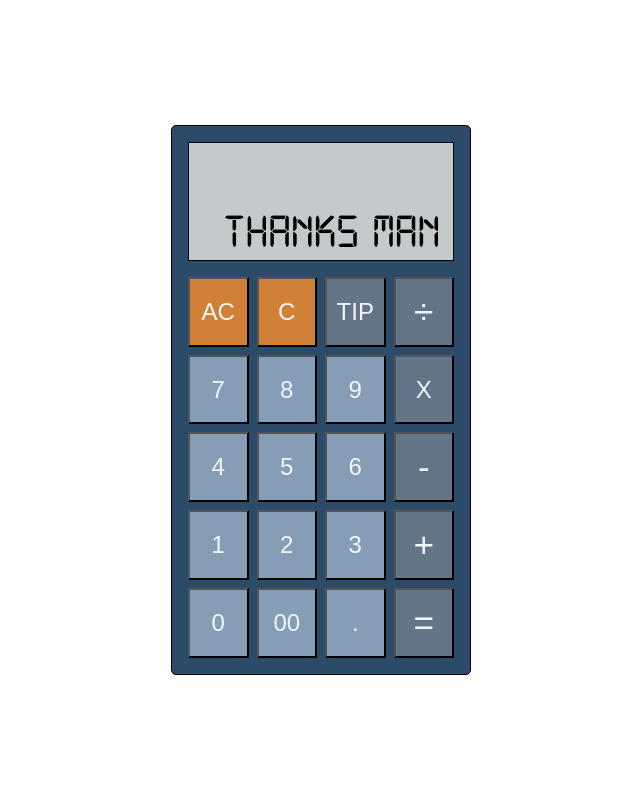
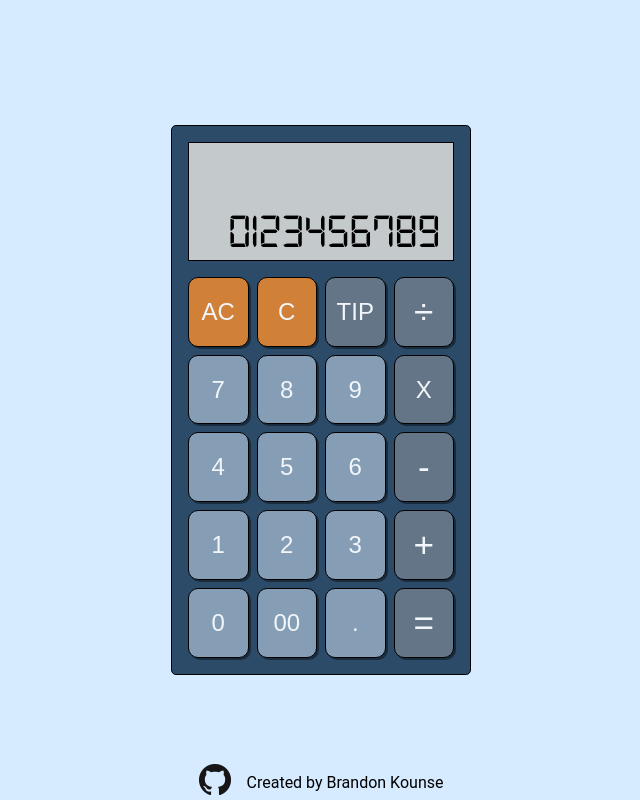
Before and after one commit to Korrokas/calculator, a plain HTML site: page index.html in a window 1280 px wide. Shown: the whole page, without its empty margins (319-959 px from the left). Drawn offline with Linux system fonts and the light colour scheme.

Commit message:
Finished design of calculator. Will work on making buttons interactive and associating correctionfunctions to them.

```diff
--- a/index.html
+++ b/index.html
@@ -13,7 +13,7 @@
         <div id="calculator">
 
             <div id="display">
-                <div id="screen">Thanks Man</div>
+                <div id="screen">0123456789</div>
             </div>
 
             <div id="buttons">
@@ -41,6 +41,11 @@
 
 
         </div>
+
+        <footer id="footer">
+            <a href="https://github.com/Korrokas" target="_blank"><img src="./images/GitHub-Mark-32px.png" alt="Github Logo"></a>
+            <div>Created by Brandon Kounse</div>
+        </footer>
     </div>
 
 
--- a/style.css
+++ b/style.css
@@ -1,6 +1,8 @@
 * {
     box-sizing: border-box;
 }
+
+@import url('https://fonts.googleapis.com/css2?family=Roboto&display=swap');
 
 @font-face {
     font-family: calculator;
@@ -11,20 +13,35 @@ body {
     height: 100vh;
     margin: 0;
     padding: 0;
+    background-color: #d6ebff;
+    font-family: 'Roboto', sans-serif;
 }
 
 button {
     background-color: #637587;
     color: #f2f6fa;
     font-size: 1.5rem;
+    border: 1px solid black;
+    border-radius: 10px;
+    box-shadow: 2px 2px rgba(0, 0, 0, 0.411);
 }
 
-/* Calculator Position */
+/* Calculator & Footer Position */
 
 #container {
     height: 100%;
     display: flex;
+    flex-direction: column;
     justify-content: center;
+    align-items: center;
+    gap: 4em;
+}
+
+#footer {
+    position: fixed;
+    bottom: 0;
+    display: flex;
+    gap: 1em;
     align-items: center;
 }
 
```
Also changed, not shown: images/GitHub-Mark-32px.png (added).
